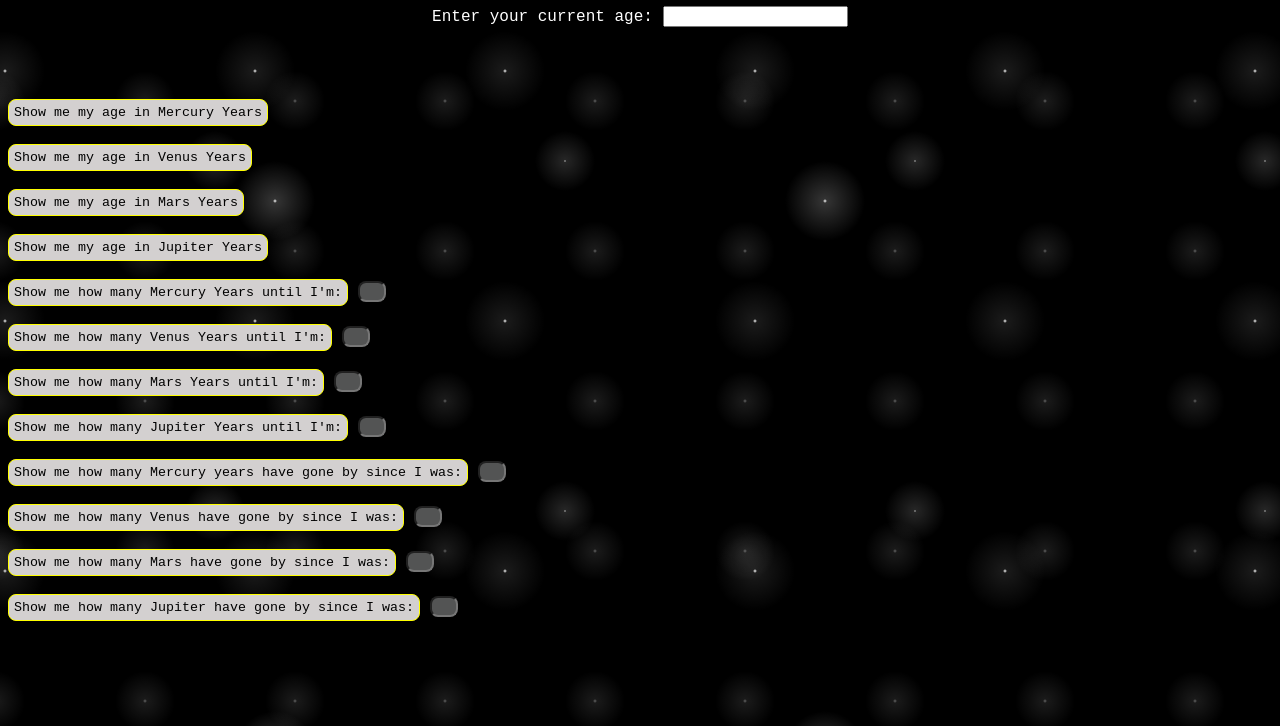
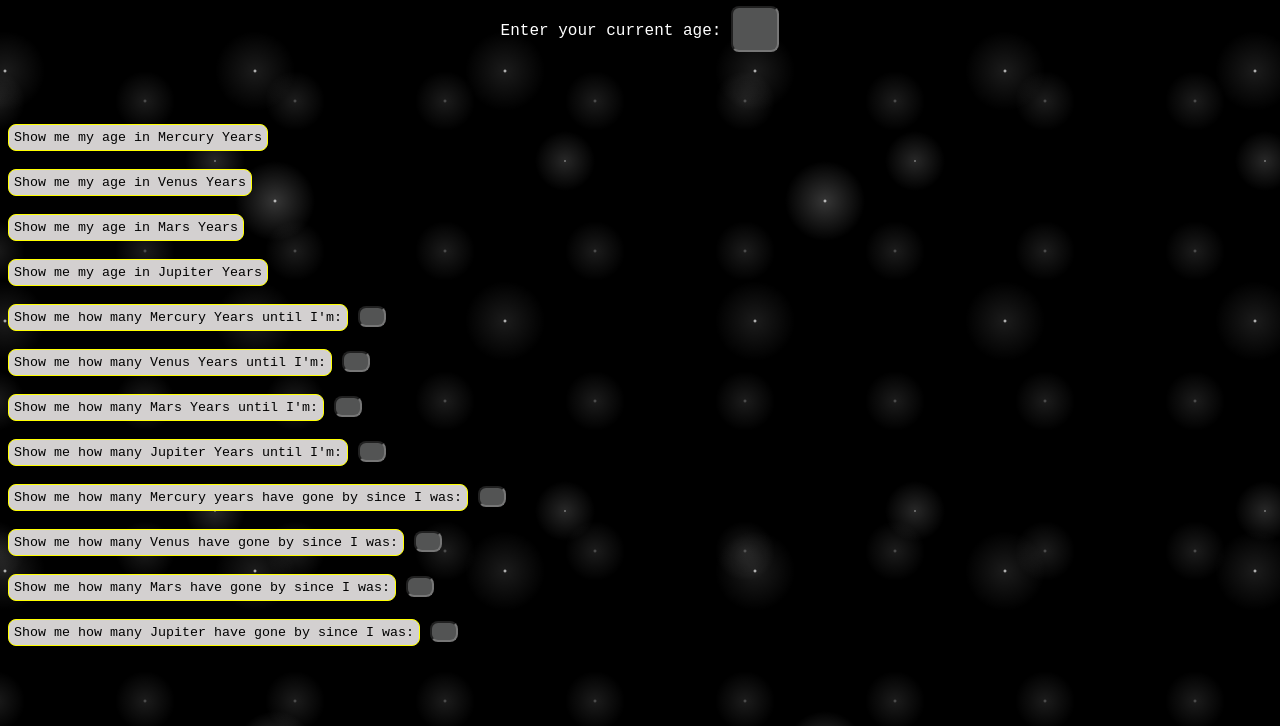
Before and after one commit to reimannsarah/super-galactic-age-calculator, a website built with webpack: page src/index.html in a window 1280 px wide. Shown: the part 74-800 px from the top of the page. Built offline with nearby package versions, Linux system fonts and the light colour scheme; a web font is replaced by a local one.

Commit message:
style current age input

```diff
--- a/src/css/styles.css
+++ b/src/css/styles.css
@@ -23,6 +23,13 @@ body {
 
   #currentAge {
     margin-left: 10px;
+    width: 40px;
+    height: 40px;
+    background-color: #535454;
+    color: #fff;
+    border-radius: 8px;
+    font-size: 20px;
+    text-align: center;
   }
 
   #buttons {
```
